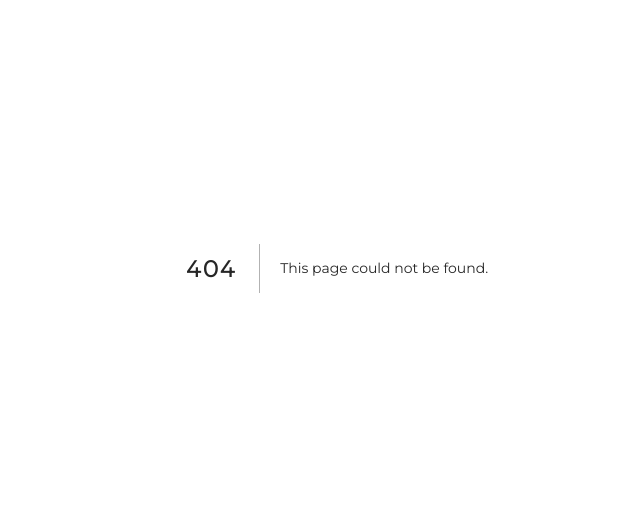
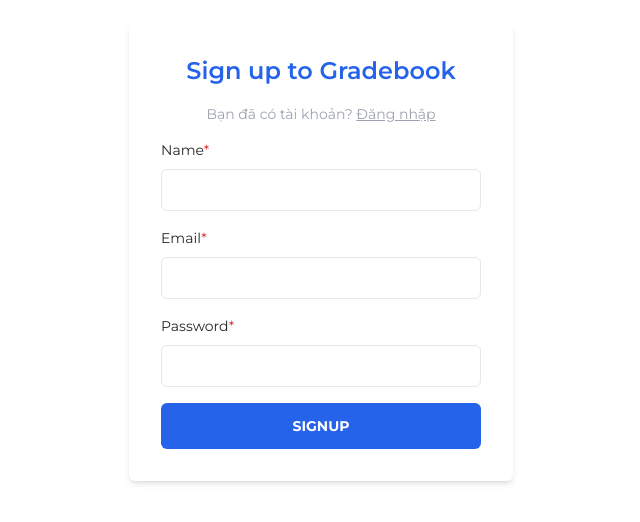
Before and after one commit to nhlong20/grade-book-app, a Next.js app in the folder frontend/: page /signup in a window 1280 px wide. Before the commit this address had no page. Shown: the part 132-654 px from the top of the page, without its empty margins (303-943 px from the left). Built offline with nearby package versions, Linux system fonts and the light colour scheme; no server answers.

Commit message:
feat: signup UI

```diff
--- a/frontend/pages/login.tsx
+++ b/frontend/pages/login.tsx
@@ -4,6 +4,7 @@
 import { useForm } from 'react-hook-form'
 import Link from 'next/link'
 import { notification } from 'antd'
+import Layout from '@utils/components/Layout'
 
 type FormData = {
   email: string
@@ -44,6 +45,10 @@
   }, [query]);
 
   return (
+    <Layout
+      header={false}
+      requireLogin={false}
+      title="Login - Classroom">
       <div className="min-h-screen grid w-full place-content-center">
         <form
           onSubmit={handleSubmit(login)}
@@ -53,11 +58,11 @@
             Login to <br /> GRADEBOOKS
           </h3>
           <div className="mb-4">
-          <label htmlFor="email" className="cf-label">
+            <label htmlFor="email" className="cr-label">
               Email
             </label>
             <input
-            type="text"
+              type="email"
               id="email"
               className="cr-input w-full"
               {...register('email', {
@@ -70,7 +75,7 @@
           </div>
 
           <div className="mb-4">
-          <label htmlFor="pwd" className="cf-label">
+            <label htmlFor="pwd" className="cr-label">
               Password
             </label>
             <input
@@ -112,5 +117,6 @@
           </p>
         </form>
       </div>
+    </Layout>
   )
 }
--- /dev/null
+++ b/frontend/pages/signup.tsx
@@ -0,0 +1,144 @@
+import { API } from 'environment'
+import Link from 'next/link'
+import { notification } from 'antd'
+import axios from 'axios'
+import { useCallback, useEffect, useState } from 'react'
+import { useForm } from 'react-hook-form'
+import { useMutation } from 'react-query'
+import Layout from '@utils/components/Layout'
+import { useRouter } from 'next/router'
+
+type FormData = { name: string; email: string; password: string }
+
+const errorMapping: Record<string, string> = {
+  EmailExisted: 'That email has existed in the system!',
+}
+
+export default function SignUp() {
+  const { register, handleSubmit, watch } = useForm<FormData>()
+  const { query } = useRouter()
+  const [success, setSuccess] = useState(false)
+
+  const email = watch('email')
+
+  const { mutateAsync, isLoading } = useMutation(
+    ['signup'],
+    (data: FormData) => axios.post(`${API}/auth/signup`, data),
+    {
+      onSuccess() {
+        setSuccess(true)
+      },
+      onError() {
+        notification.error({ message: 'System failure!' })
+      },
+    },
+  )
+
+  useEffect(() => {
+    if (!('error' in query)) return
+    notification.error({
+      message: errorMapping[query.error as string],
+    })
+  }, [query])
+
+  const signUp = useCallback((data: FormData) => {
+    mutateAsync(data)
+  }, [])
+
+
+  return (
+    <Layout
+      header={false}
+      requireLogin={false}
+      title="Sign Up - Classroom"
+    >
+      <div className="min-h-screen m-[-16px] grid place-content-center w-full">
+        <form
+          onSubmit={handleSubmit(signUp)}
+          noValidate
+          className="w-96 rounded-md bg-white dark:bg-gray-600 inline-block p-8 shadow-md"
+        >
+          <div className="mb-4 text-center font-semibold text-2xl text-blue-600 dark:text-white">
+            Sign up to Gradebook
+          </div>
+
+          {success ? (
+            <div className="h-56 grid place-content-center text-center text-gray-400">
+              The email has been sent. Please carefully check your inbox or spam
+              in order to obtain the password to log in to Gradebook
+              <br />
+              <br />
+              <Link href="/login">Return to Login</Link>
+            </div>
+          ) : (
+            <>
+              <p className="text-center text-gray-400">Bạn đã có tài khoản?{" "}
+                <Link href="/login">
+                  <span className="underline cursor-pointer">Đăng nhập</span>
+                </Link>
+              </p>
+
+              <div className="mb-4">
+                <label htmlFor="email" className="cr-label">
+                  Name
+                </label>
+                <input
+                  type="text"
+                  id="name"
+                  className="cr-input w-full"
+                  {...register('name', {
+                    required: {
+                      value: true,
+                      message: 'Name is required',
+                    },
+                  })}
+                />
+              </div>
+
+              <div className="mb-4">
+                <label htmlFor="email" className="cr-label">
+                  Email
+                </label>
+                <input
+                  type="email"
+                  id="email"
+                  className="cr-input w-full"
+                  {...register('email', {
+                    required: {
+                      value: true,
+                      message: 'Email is required',
+                    },
+                  })}
+                />
+              </div>
+
+              <div className="mb-4">
+                <label htmlFor="pwd" className="cr-label">
+                  Password
+                </label>
+                <input
+                  type="password"
+                  autoComplete="currentpassword"
+                  id="pwd"
+                  className="cr-input w-full"
+                  {...register('password', {
+                    required: {
+                      value: true,
+                      message: 'Password is required',
+                    },
+                  })}
+                />
+              </div>
+
+              <div className="mt-2">
+                <button type="submit" className="cr-button w-full py-3 uppercase font-bold">
+                  Signup
+                </button>
+              </div>
+            </>
+          )}
+        </form>
+      </div>
+    </Layout>
+  )
+}
--- a/frontend/utils/components/Layout.tsx
+++ b/frontend/utils/components/Layout.tsx
@@ -23,7 +23,7 @@
       </Head>
 
       {requireLogin && <RequireLogin />}
-      {session && (
+      {(!requireLogin || session) && (
         <>
           {header && <Header title={classTitle} />}
           <main>{children}</main>{' '}
--- a/frontend/utils/service/user.ts
+++ b/frontend/utils/service/user.ts
@@ -5,7 +5,5 @@
 export const getUser = (token?: string) => () =>
   axios.get<User>(API + '/user').then((r) => r.data)
 
-
-
 export const updateUserInformation = (data: { name: string }) =>
   axios.patch<User>(API + '/api/user', data).then((res) => res.data)
```
Lines whose indentation alone changed are shown as unchanged.
